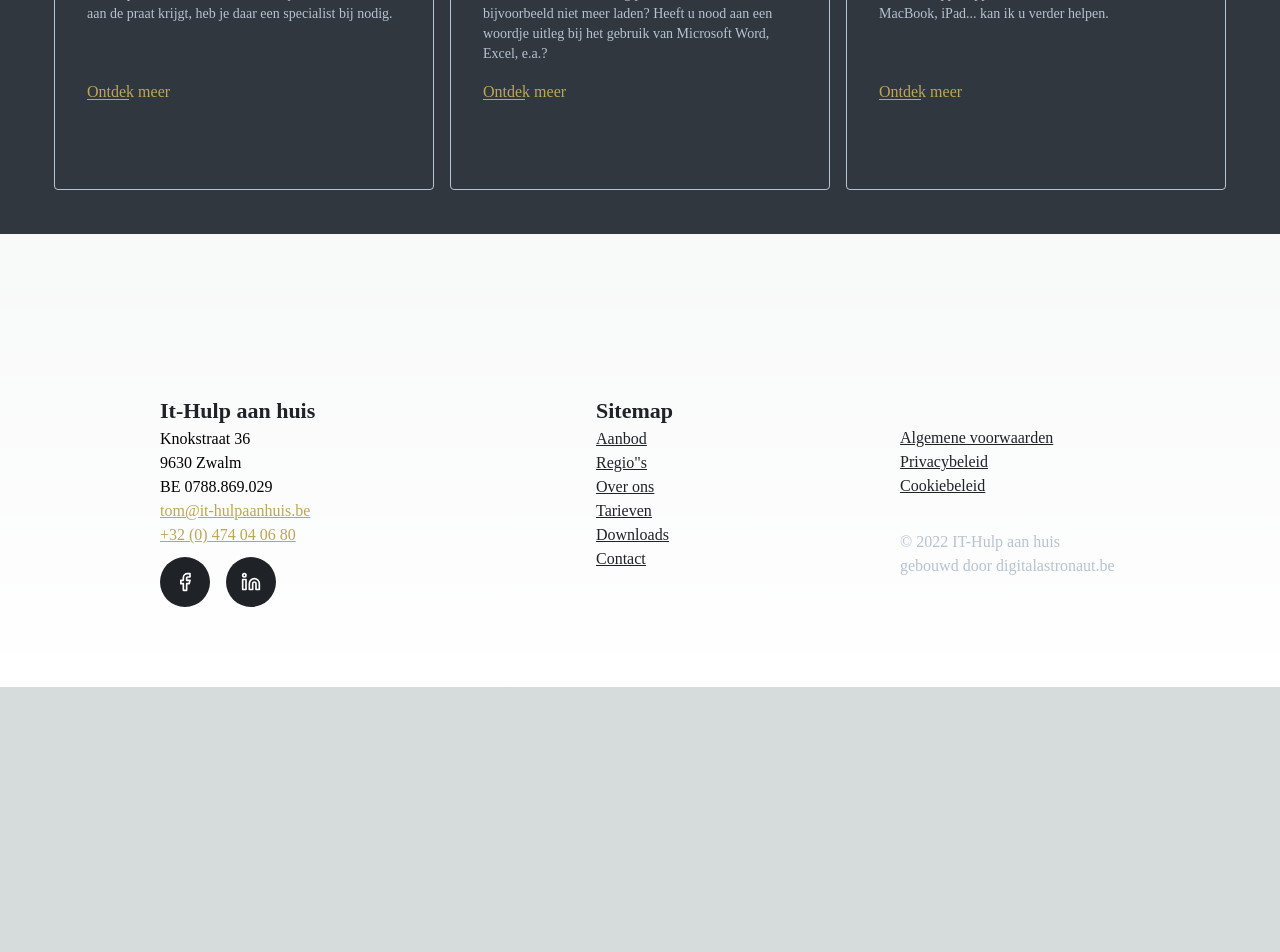
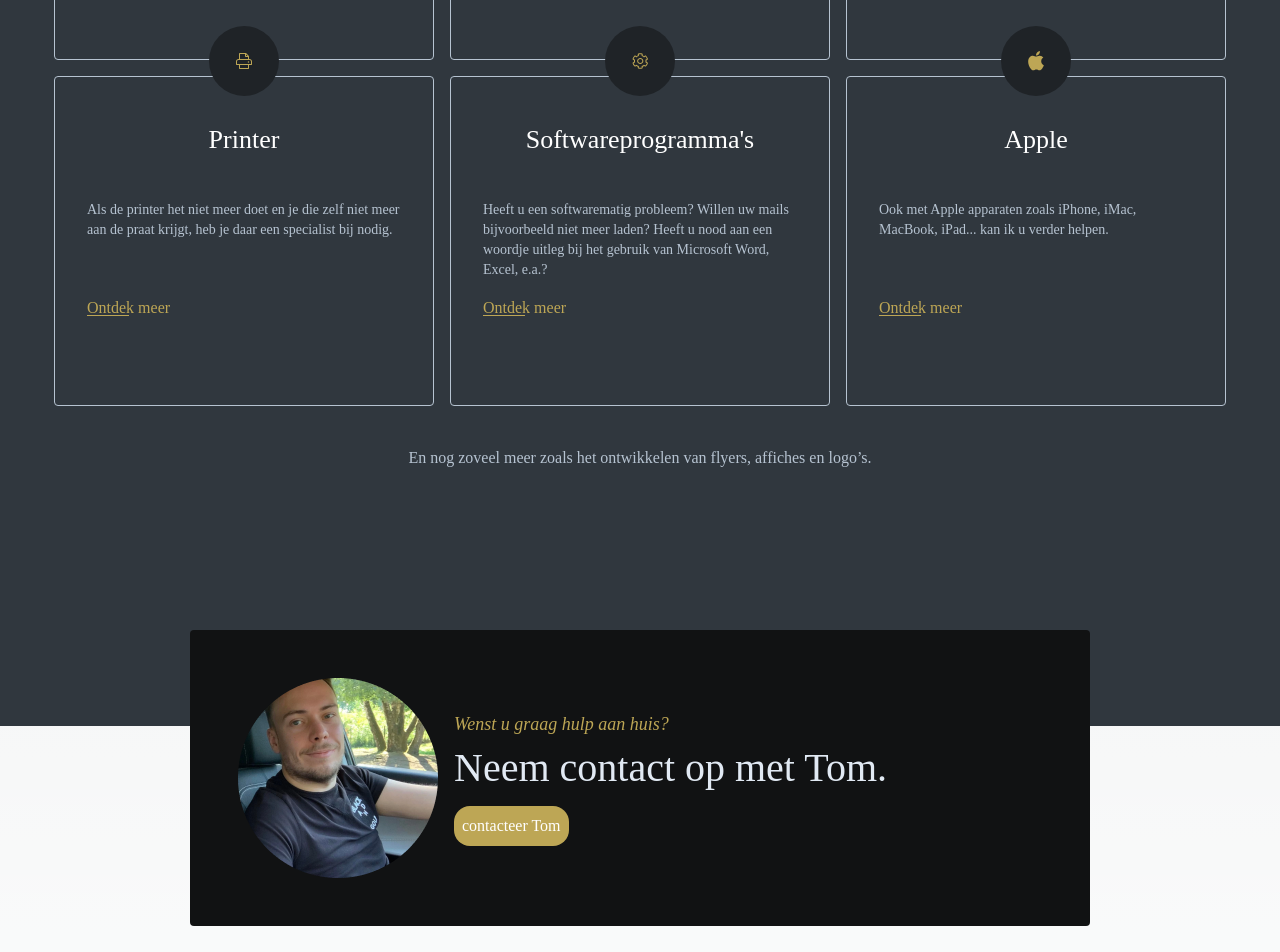
Before and after one commit to RomanieDelporte/nextjs-one-pager, a Next.js app in the folder my-app/: page / in a window 1280 px wide. Shown: the part 1800-2752 px from the top of the page. Before the commit the page ends 2487 px from the top, so only its background shows below. Built offline with nearby package versions, Linux system fonts and the light colour scheme.

Commit message:
make contact card + some header changes

```diff
--- a/my-app/src/app/components/card.tsx
+++ b/my-app/src/app/components/card.tsx
@@ -15,7 +15,7 @@ export default function Card({imageUrl, title, description, link, label}: {
             </div>
             <div className="container p-6
             text-center">
-                <h2 className="text-white medium h-[60px]">{ title }</h2>
+                <h2 className="text-white medium h-[60px] text-[26px]">{ title }</h2>
                 <div className="text-left mt-2">
                     <p className="text-sm text-neutral-200 mt-5 h-24 max-h-24">{ description }</p>
                     <Link className="text-accent-100 relative" href={ link } target="_blank" rel="noopener noreferrer">
--- /dev/null
+++ b/my-app/src/app/components/contactCard.tsx
@@ -0,0 +1,25 @@
+import Image from "next/image";
+
+export default function ContactCard({buttonLabel}: { buttonLabel: string }) {
+    return (
+        <main
+            className="w-[900px] max-w-[900px] bg-neutral-700 p-12 rounded"
+        >
+            <div className="flex items-center">
+                <div className="rounded-full w-[200px] h-[200px]">
+                    <Image
+                        src="/contact-image.png"
+                        alt="contact-image"
+                        width="200"
+                        height="200"
+                    />
+                </div>
+                <div className="ml-4">
+                    <p className="text-accent-100 text-lg italic">Wenst u graag hulp aan huis?</p>
+                    <h1 className="text-base-100 text-[40px]">Neem contact op met Tom.</h1>
+                    <button className="bg-accent-100 text-white p-2 rounded-2xl mt-2">{buttonLabel}</button>
+                </div>
+            </div>
+        </main>
+    );
+}
--- a/my-app/src/app/components/header.tsx
+++ b/my-app/src/app/components/header.tsx
@@ -1,7 +1,7 @@
 "use client";
 import Image from "next/image";
 import { NavItem } from "@/app/types/types";
-import { usePathname, useSearchParams } from 'next/navigation'
+import { usePathname } from 'next/navigation'
 
 
 export default function Header() {
@@ -18,17 +18,21 @@ export default function Header() {
     ];
 
     return (
-        <header className="header flex items-center">
+        <header className="header flex items-center w-full justify-center">
             <div>
-                <Image src="/headerLogo.svg"
-                       alt="headerlogo"
-                       width={100}
-                       height={100}/>
+                <Image
+                    className="mr-14"
+                    src="/headerLogo.svg"
+                    alt="headerlogo"
+                    width={100}
+                    height={100}
+                />
             </div>
-            <nav className="ml-48 xl:ml-52">
+            <nav className="justify-end">
                 <ul className="flex">
                     {navItems.map((item: NavItem, index) => (
-                        <li key={index}
+                        <li
+                            key={index}
                             className={` font-leagueSpartan ${pathname === item.href ? 'text-accent-100 font-medium' : 'text-base-100 font-medium'} mr-16 hover:text-accent-100 cursor-pointer text-2xl`}
                         >
                             <a>{item.label}</a>
--- a/my-app/src/app/page.tsx
+++ b/my-app/src/app/page.tsx
@@ -2,6 +2,7 @@ import Card from "@/app/components/card";
 import cardData from "@/app/utils/cardData";
 import Header from "@/app/components/header";
 import Footer from "@/app/components/footer";
+import ContactCard from "@/app/components/contactCard";
 
 export default function Home() {
     const cardsData = cardData();
@@ -10,8 +11,10 @@ export default function Home() {
     return (
         <main className="flex flex-col grid-flow-col min-h-screen">
             <div className="relative h-[720px] p-40">
-                <div className="absolute inset-0 z-0 bg-cover bg-center"
-                     style={{backgroundImage: `url(${heroBackgroundImage})`}}></div>
+                <div
+                    className="absolute inset-0 z-0 bg-cover bg-center"
+                    style={{backgroundImage: `url(${heroBackgroundImage})`}}
+                ></div>
                 <div className="absolute inset-x-0 top-0 z-10 flex py-8 p-40">
                     <Header/>
                 </div>
@@ -22,15 +25,21 @@ export default function Home() {
                     <p className="font-sans text-accent-100">ontdek ons</p>
                     <h2 className="text-base-100 text-2xl font-medium">ruim aanbod</h2>
                 </div>
-                <div className="my-10">
+                <div className="my-64">
                     <div className="grid grid-cols-3 gap-4 mb-1">
                         {cardsData.map((card, index) => (
                             <Card key={index} {...card} />
                         ))}
                     </div>
+                    <p className="text-neutral-200 text-center mt-10">En nog zoveel meer zoals het ontwikkelen van
+                        flyers, affiches en logo’s.
+                    </p>
                 </div>
             </div>
-            <Footer />
+            <div className="-mt-24 flex items-center justify-center">
+                <ContactCard buttonLabel="contacteer Tom"/>
+            </div>
+            <Footer/>
         </main>
     );
 }
--- a/my-app/tailwind.config.ts
+++ b/my-app/tailwind.config.ts
@@ -22,6 +22,7 @@ const config: Config = {
                     200: '#B6C3D1',
                     500: '#1F2327',
                     600: '#30373E',
+                    700: '#111213',
                 },
                 accent: {
                     100: '#BDA655'
```
Also changed, not shown: my-app/public/contact-image.png (added).
